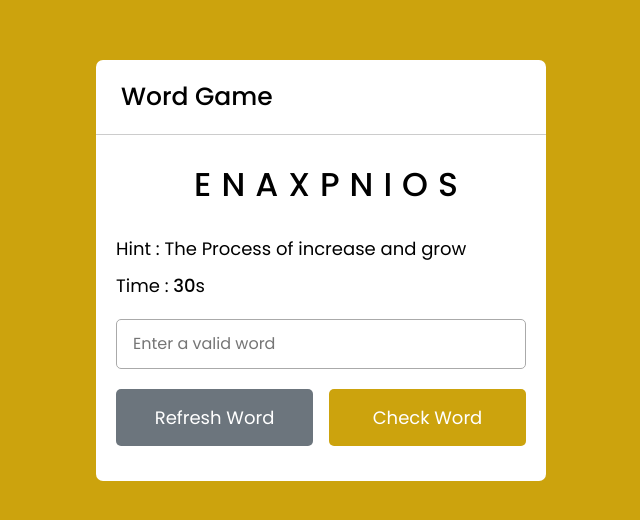
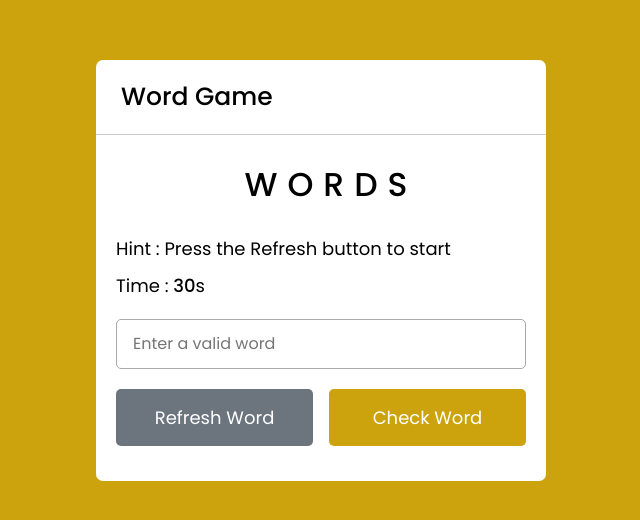
Before and after one commit to kurbonovdoniyorbek/Word-game, a plain HTML site: page index.html in a window 1280 px wide. Shown: the part 130-650 px from the top of the page, without its empty margins (319-959 px from the left). Drawn offline with Linux system fonts and the light colour scheme.

Commit message:
1 file added

```diff
--- a/index.html
+++ b/index.html
@@ -15,13 +15,13 @@
         <h2>Word Game</h2>
         <div class="content">
             <p class="word">
-                enaxpnios
+                words
             </p>
             <div class="details">
                 <p class="hint">
                     Hint :
                     <span>
-                        The Process of increase and grow
+                        Press the Refresh button to start
                     </span>
                 </p>
                 <p class="time">
```
